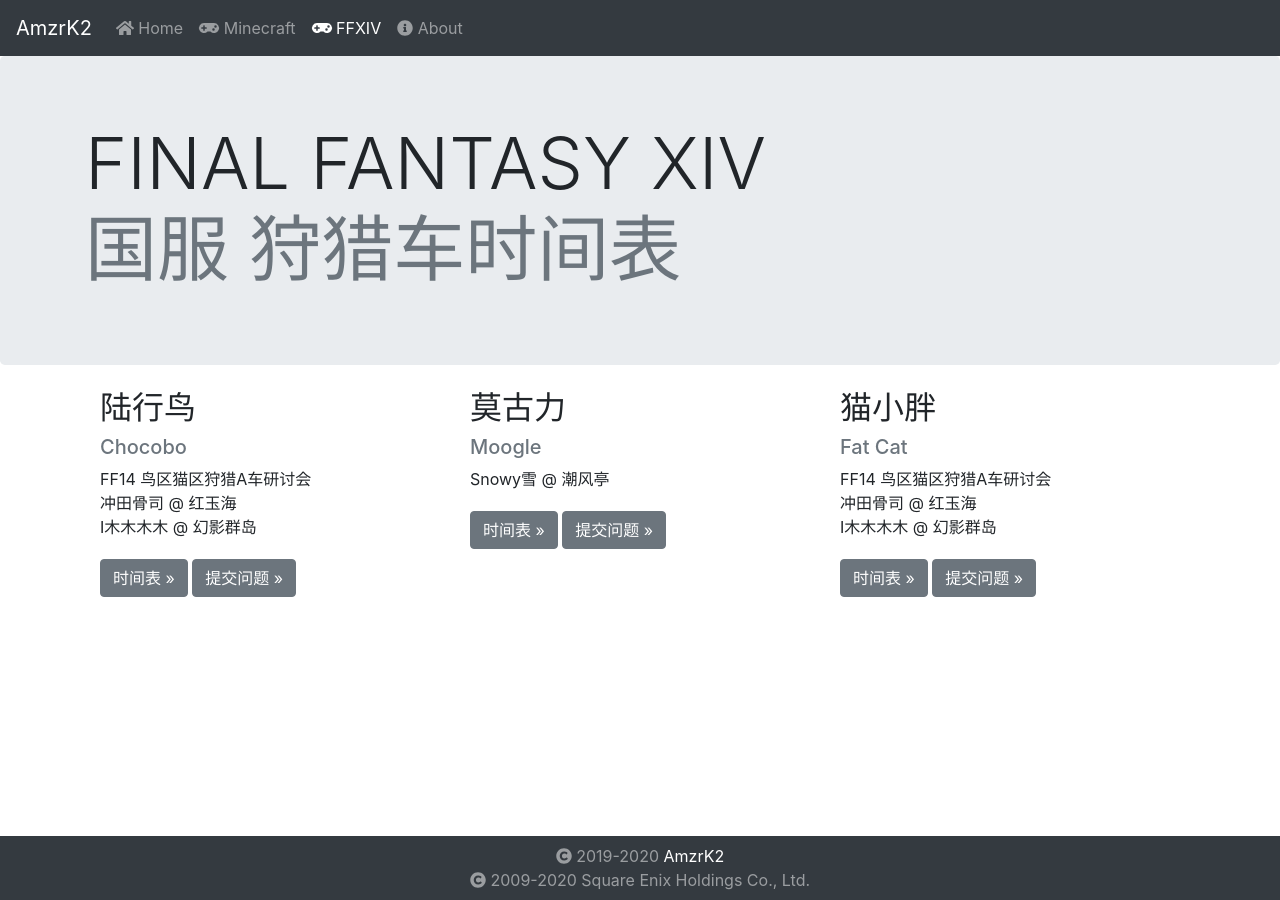
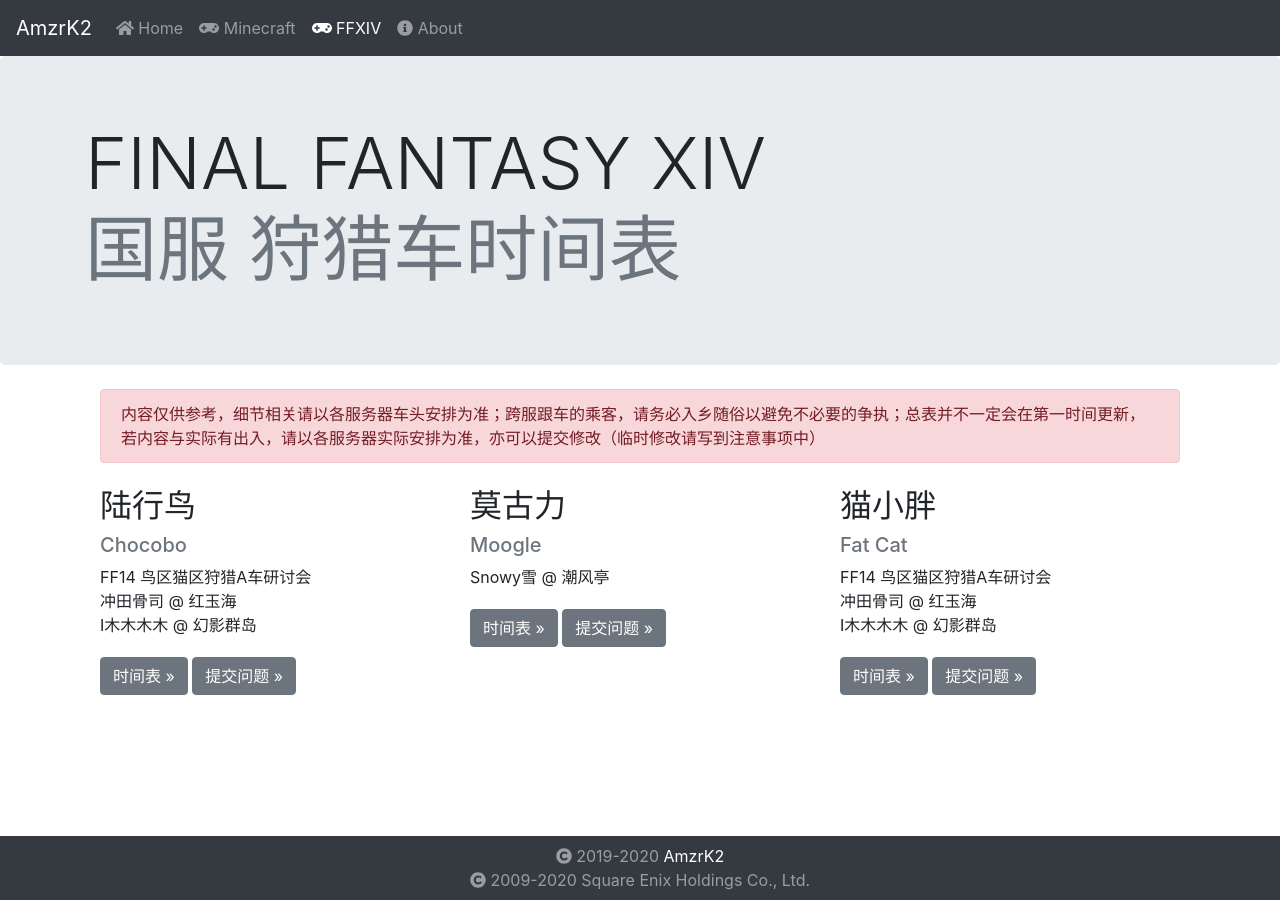
Before and after one commit to qq1137167425/amzrk2.github.io, a Jekyll site: the page built from ffxiv/index.html, in a window 1280 px wide. Built offline with Jekyll 4.4.1, drawn with Linux system fonts in a browser that asks for light colours; nearby versions of some CDN libraries.

Commit message:
Add changelog & notice

```diff
--- a/_layouts/ffxiv_hunting.html
+++ b/_layouts/ffxiv_hunting.html
@@ -33,7 +33,8 @@
     <main role="main">
         <div class="container pt-4">
             <div class="alert alert-success">
-                最后更新时间 {{ page.latest_update }}
+                最后更新时间 {{ page.latest_update }} <a href="{{ page.changelog }}"
+                   target="_blank">更新记录</a>
             </div>
             <div class="text-center" style="white-space: nowrap;">
 
--- /dev/null
+++ b/ffxiv/chocobo.txt
@@ -0,0 +1 @@
+2020-02-08 拉诺神意时间对齐 萌芽幻影红玉海时间对齐 宇宙增加早车、灵车 晨曦启动狩猎车
--- /dev/null
+++ b/ffxiv/fatcat.txt
@@ -0,0 +1 @@
+2020-02-08 静语时间对齐魔都
--- a/ffxiv/index.html
+++ b/ffxiv/index.html
@@ -7,7 +7,7 @@ layout: default
 ---
 
 <main role="main">
-    <div class="jumbotron mb-0">
+    <div class="jumbotron mb-4">
         <div class="container">
             <h1 class="display-3" id="mainHead">FINAL FANTASY XIV <br />
                 <span class="text-muted">国服 狩猎车时间表</span></h1>
@@ -17,16 +17,18 @@ layout: default
     <div class="container">
         <!-- Card contents -->
         <div class="container">
+            <div class="alert alert-danger mb-0">
+                内容仅供参考，细节相关请以各服务器车头安排为准；跨服跟车的乘客，请务必入乡随俗以避免不必要的争执；总表并不一定会在第一时间更新，若内容与实际有出入，请以各服务器实际安排为准，亦可以提交修改（临时修改请写到注意事项中）
+            </div>
             <!-- Add space between footer and contents -->
             <div class="row mb-4">
-                <div class="col-md-4 my-4">
+                <div class="col-md-4 mt-4">
                     <h2>陆行鸟</h2>
                     <h5 class="text-secondary">Chocobo</h4>
                         <p>FF14 鸟区猫区狩猎A车研讨会<br />
                             冲田骨司 @ 红玉海<br />
                             I木木木木 @ 幻影群岛</p>
-                        <a class="btn btn-secondary mt-1"
-                           href="/ffxiv/chocobo.html">时间表 &raquo;</a>
+                        <a class="btn btn-secondary mt-1" href="/ffxiv/chocobo.html">时间表 &raquo;</a>
                         <a class="btn btn-secondary mt-1"
                            href="https://github.com/amzrk2/amzrk2.github.io/issues/new?title=关于陆行鸟区狩猎车时间表"
                            target="_blank">提交问题 &raquo;</a>
@@ -35,8 +37,7 @@ layout: default
                     <h2>莫古力</h2>
                     <h5 class="text-secondary">Moogle</h4>
                         <p>Snowy雪 @ 潮风亭</p>
-                        <a class="btn btn-secondary mt-1"
-                           href="/ffxiv/moogle.html">时间表 &raquo;</a>
+                        <a class="btn btn-secondary mt-1" href="/ffxiv/moogle.html">时间表 &raquo;</a>
                         <a class="btn btn-secondary mt-1"
                            href="https://github.com/amzrk2/amzrk2.github.io/issues/new?title=关于莫古力区狩猎车时间表"
                            target="_blank">提交问题 &raquo;</a>
@@ -47,8 +48,7 @@ layout: default
                         <p>FF14 鸟区猫区狩猎A车研讨会<br />
                             冲田骨司 @ 红玉海<br />
                             I木木木木 @ 幻影群岛</p>
-                        <a class="btn btn-secondary mt-1"
-                           href="/ffxiv/fatcat.html">时间表 &raquo;</a>
+                        <a class="btn btn-secondary mt-1" href="/ffxiv/fatcat.html">时间表 &raquo;</a>
                         <a class="btn btn-secondary mt-1"
                            href="https://github.com/amzrk2/amzrk2.github.io/issues/new?title=关于猫小胖区狩猎车时间表"
                            target="_blank">提交问题 &raquo;</a>
--- /dev/null
+++ b/ffxiv/moogle.txt
@@ -0,0 +1,2 @@
+2020-02-06 时间调整 增加梦羽宝境
+2020-02-04 校对5.1版本
```
Also changed, not shown: ffxiv/chocobo.md (+1 -0 lines), ffxiv/fatcat.md (+1 -0 lines), ffxiv/moogle.md (+1 -0 lines).
